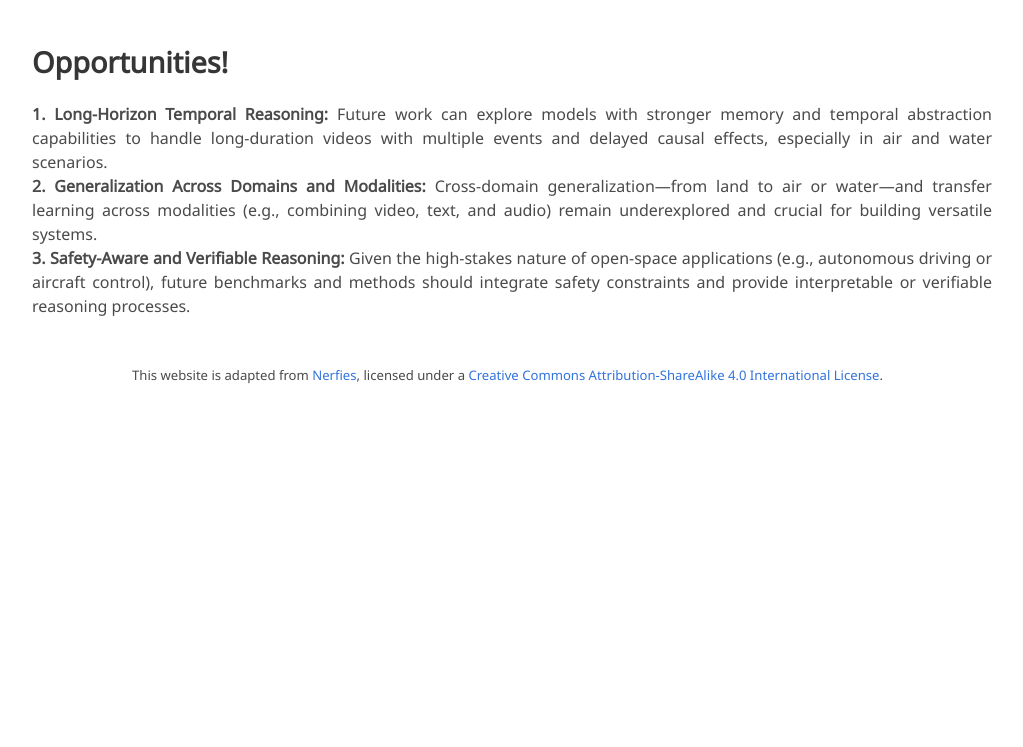
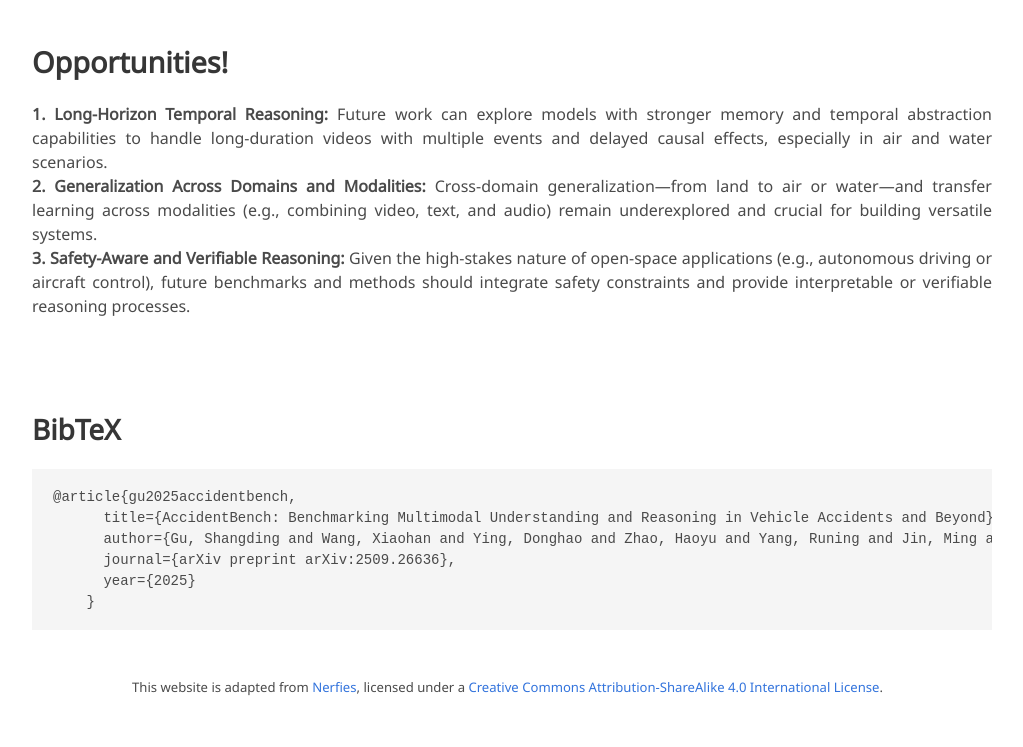
Before and after one commit to accident-bench/accident-bench.github.io, a plain HTML site: page index.html in a window 1280 px wide. Shown: the part 7175-7922 px from the top of the page, without its empty margins (128-1151 px from the left). Before the commit the page ends 7610 px from the top, so only its background shows below. Drawn offline with nearby package versions, Linux system fonts and the light colour scheme; some icons are missing; a web font is replaced by a local one.

Commit message:
Add BibTeX section with article reference

```diff
--- a/index.html
+++ b/index.html
@@ -1562,6 +1562,18 @@
 </section>
 
 
+  <section class="section" id="BibTeX">
+  <div class="container is-max-desktop content">
+    <h2 class="title">BibTeX</h2>
+    <pre><code>@article{gu2025accidentbench,
+      title={AccidentBench: Benchmarking Multimodal Understanding and Reasoning in Vehicle Accidents and Beyond},
+      author={Gu, Shangding and Wang, Xiaohan and Ying, Donghao and Zhao, Haoyu and Yang, Runing and Jin, Ming and Li, Boyi and Pavone, Marco and Yeung-Levy, Serena and Wang, Jun and others},
+      journal={arXiv preprint arXiv:2509.26636},
+      year={2025}
+    }
+</code></pre>
+  </div>
+</section>
 
 
 
```
